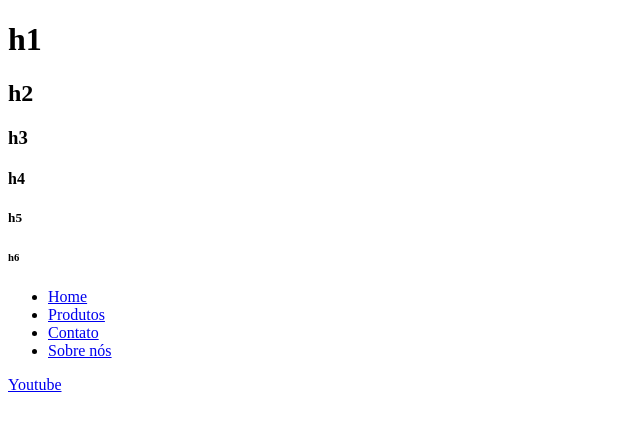
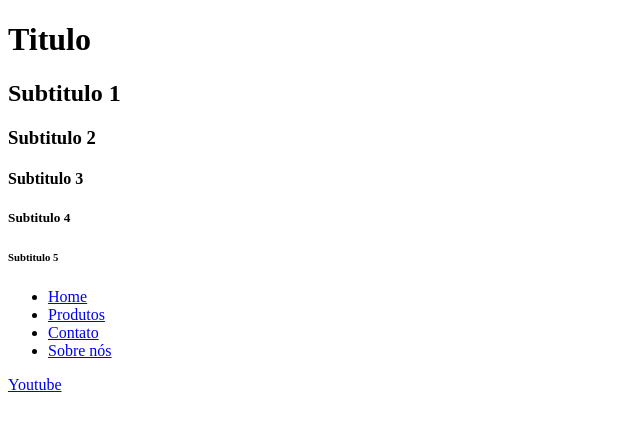
Before and after one commit to beatrizgteles29/NavBar, a plain HTML site: page index.html in a window 1280 px wide. Shown: the whole page, without its empty margins (0-640 px from the left). Drawn offline with Linux system fonts and the light colour scheme.

Commit message:
Mudança nos titulos e subtitulos (h1 - h6)

```diff
--- a/index.html
+++ b/index.html
@@ -6,12 +6,12 @@
     <title>Barra de Navegação</title>
 </head>
 <body>
-    <h1>h1</h1>
-    <h2>h2</h2>
-    <h3>h3</h3>
-    <h4>h4</h4>
-    <h5>h5</h5>
-    <h6>h6</h6>
+    <h1>Titulo</h1>
+    <h2>Subtitulo 1</h2>
+    <h3>Subtitulo 2</h3>
+    <h4>Subtitulo 3</h4>
+    <h5>Subtitulo 4</h5>
+    <h6>Subtitulo 5</h6>
     <nav>
         <ul>
             <li><a href="#">Home</a></li>
```
